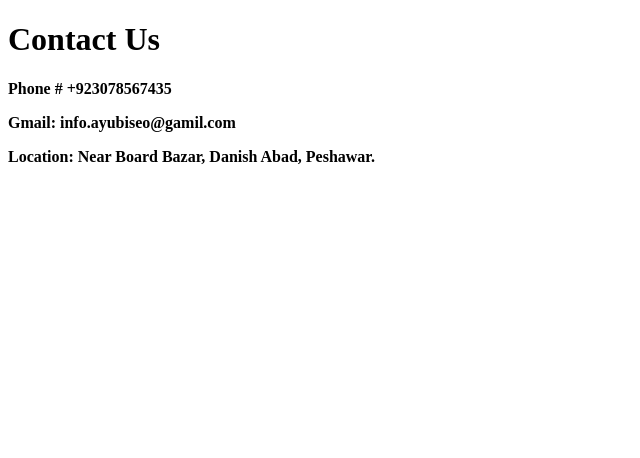
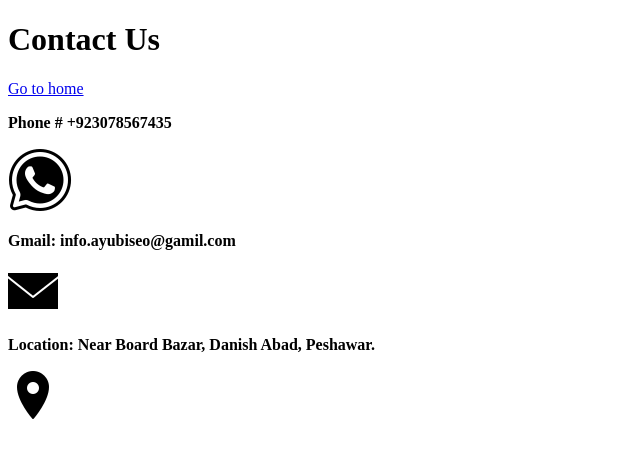
Before and after one commit to ayubi99/My-portfolio-site, a plain HTML site: page contact.html in a window 1280 px wide. Shown: the whole page, without its empty margins (0-640 px from the left). Drawn offline with Linux system fonts and the light colour scheme.

Commit message:
add icons files

```diff
--- a/contact.html
+++ b/contact.html
@@ -7,14 +7,21 @@
 </head>
 <body>
     <h1>Contact Us</h1>
+    <a href="index.html">Go to home</a>
     <p>
        <b> Phone # +923078567435 <br> </p>
+        <img src="./image/icons8-whatsapp-64.png" alt="">
 
      <p>
         Gmail: info.ayubiseo@gamil.com <br> </p>
+        <img src="./image/icons8-email-50.png" alt="">
+
         <p>
 
         Location: Near Board Bazar, Danish Abad, Peshawar. </b>
+
+
     </p>
+    <img src="./image/icons8-location-50.png" alt="">
 </body>
 </html>
```
Also changed, not shown: index.html (+1 -1 lines), projectp.html (+1 -0 lines), skills.html (+1 -0 lines), image/icons8-email-50.png (added), image/icons8-location-50.png (added), image/icons8-phone-64.png (added), image/icons8-whatsapp-64.png (added).
